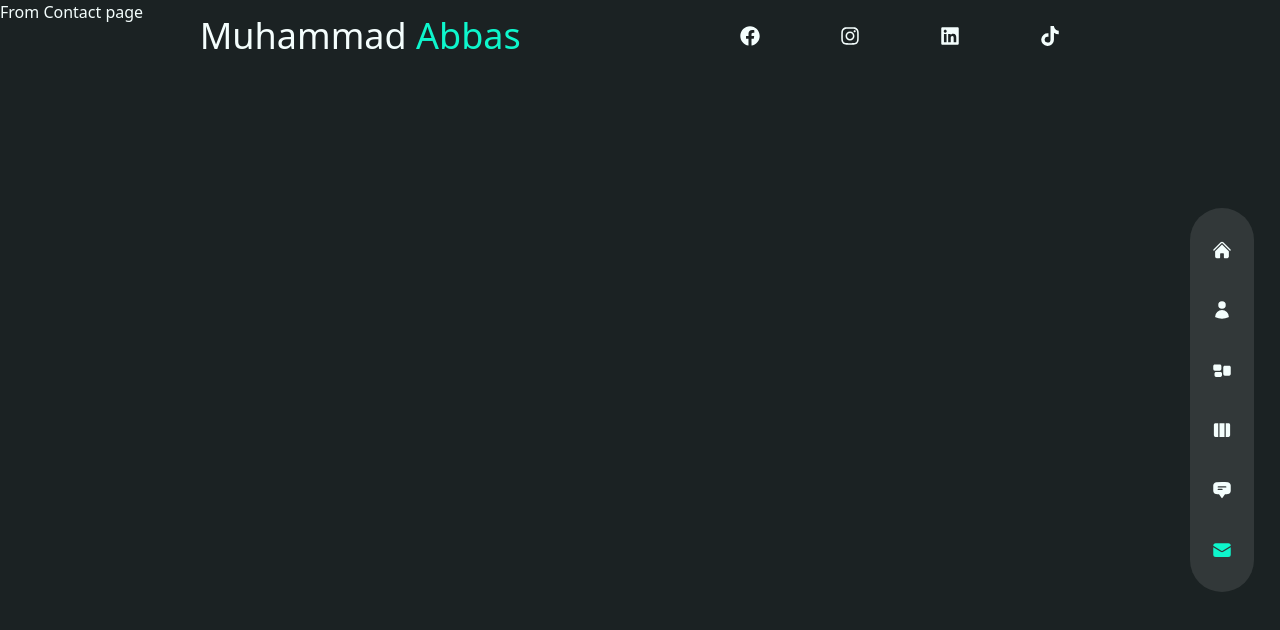
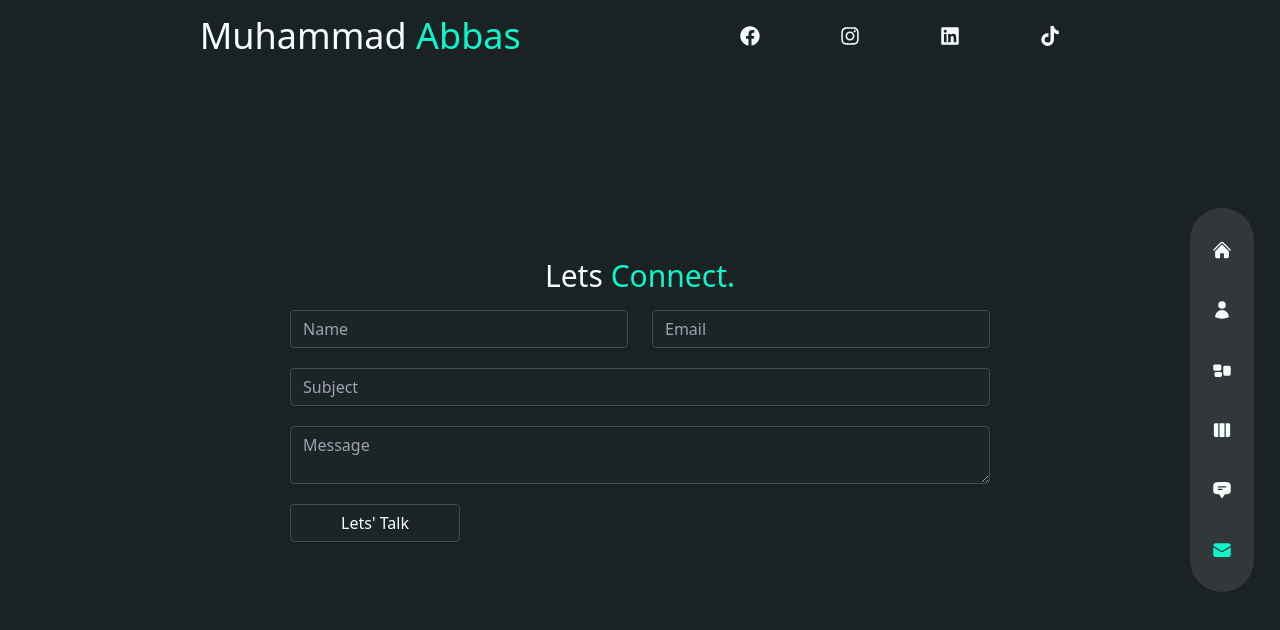
Before and after one commit to abbaspk70/portfolio, a Next.js app: page /contact in a window 1280 px wide. Shown: the top 630 px of the page. Built offline with nearby package versions, Linux system fonts and the light colour scheme.

Commit message:
form page

```diff
--- a/app/contact/page.js
+++ b/app/contact/page.js
@@ -1,7 +1,28 @@
+'use client'
+
+import {BsArrowRight} from 'react-icons/bs'
+
 import React from 'react'
 
 export default function page() {
   return (
-    <div>From Contact page</div>
+    <div className='w-full h-screen px-10'>
+      <div className='container h-full flex flex-col justify-center items-center mx-auto gap-y-4 py-32'>
+        <div className='text-3xl'>Lets <span className='text-semantic'>Connect.</span></div>
+        <div className=' w-full max-w-[700px]'>
+          <form className='flex flex-col gap-y-5 mx-auto' action="/send-data-here" method="post">
+            <div className='flex gap-x-6'>
+              <input className='w-full bg-secondary/5 shadow appearance-none border rounded py-2 px-3 leading-tight focus:outline-none focus:border-semantic border-secondary' type="text" id="first" name="name" placeholder='Name' />
+              <input className='w-full bg-secondary/5 shadow appearance-none border rounded py-2 px-3 leading-tight focus:outline-none focus:border-semantic border-secondary' type="email" id="email" name="email" placeholder='Email' />
+            </div>
+            <input className='bg-secondary/5 shadow appearance-none border rounded w-full py-2 px-3 leading-tight focus:outline-none focus:shadow-outline focus:border-semantic border-secondary' type="text" id="subject" name="subject" placeholder='Subject' />
+            <textarea className='textarea bg-secondary/5 shadow appearance-none border rounded w-full py-2 px-3 leading-tight focus:outline-none focus:shadow-outline focus:border-semantic border-secondary' id="message" name="message" placeholder='Message'></textarea>
+            <button className='flex justify-center items-center max-w-[170px] overflow-hidden hover:border-semantic group bg-secondary/5 shadow appearance-none border rounded py-2 px-3 leading-tight focus:outline-none focus:shadow-outline transition-all duration-300 border-secondary' type="submit">
+              <span className='group-hover:-translate-y-[120%] group-hover:opacity-0 transition-all duration-500'>Lets' Talk</span>
+              <BsArrowRight className='-translate-y-[120%] opacity-0 group-hover:flex group-hover:-translate-y-0 group-hover:opacity-100 transition-all duration-300 absolute text-[22px]'/>
+            </button>
+          </form></div>
+      </div>
+    </div>
   )
 }
```
